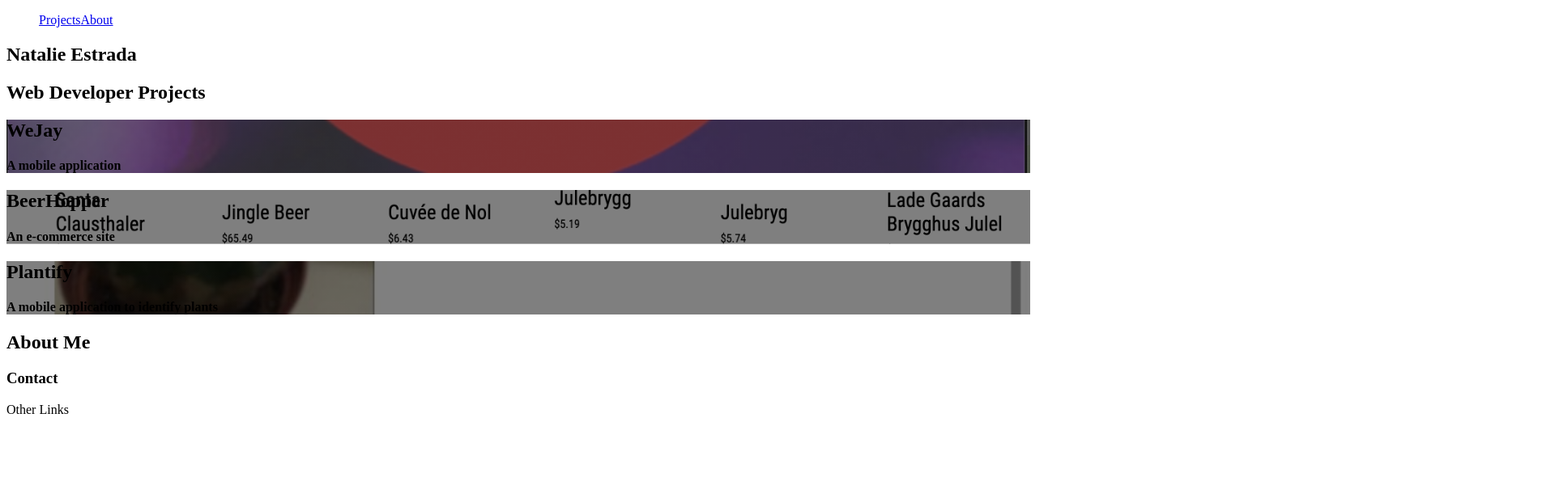
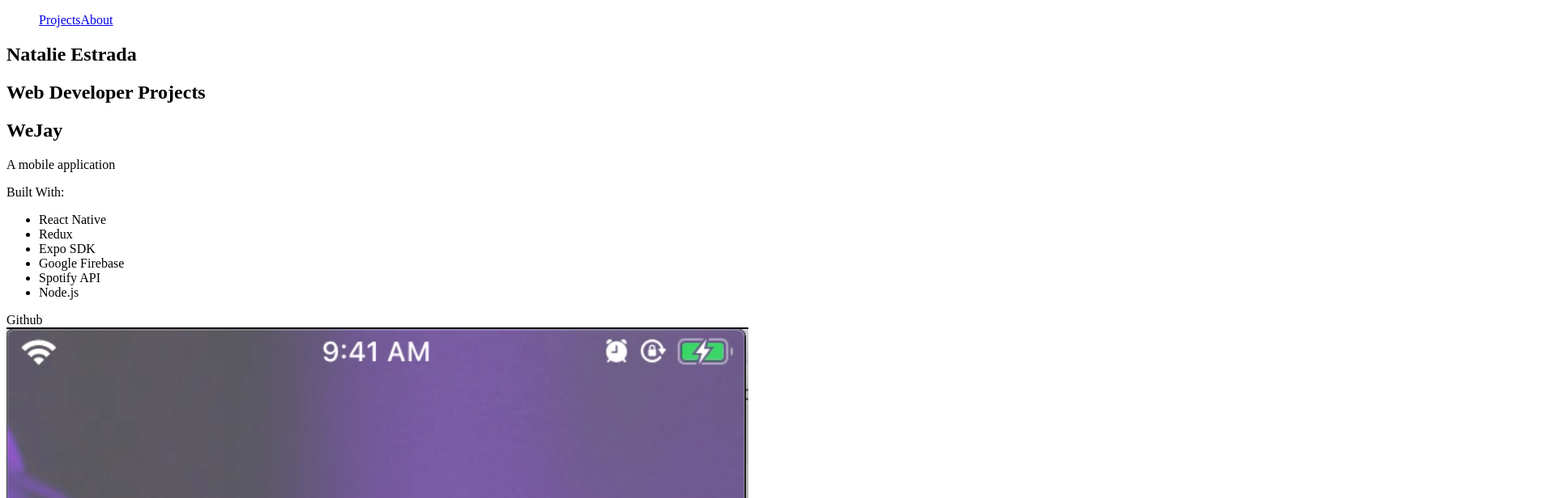
Before and after one commit to nmestrada/portfolio-nextjs, a Next.js app: page / in a window 1280 px wide. Shown: the top 616 px of the page at 81% size, 1920 px wide, since content can reach past the window. Built offline with nearby package versions, Linux system fonts and the light colour scheme.

Commit message:
project cards mostly styled

```diff
--- a/pages/components/singleProject.js
+++ b/pages/components/singleProject.js
@@ -5,27 +5,26 @@ export default function SingleProject({project}) {
     return (
         <div
             className="project card"
-            style={{
-                backgroundImage: `linear-gradient(rgba(0, 0, 0, 0.5), rgba(0, 0, 0, 0.5)), url(${images[0]})`,
-                backgroundPosition: 'center',
-                backgroundSize: 'cover',
-                backgroundRepeat: 'no-repeat'
-            }}
             key={project.title}
         >
-            <div
-                className="project-content"
-            >
+            <div className="project-content">
                 <h2>{project.title}</h2>
-                <h4>{project.description}</h4>
-                {/* <ul className="techStack">
-                    {techStack.map(item => <li key={item}>{item}</li>)}
-                </ul> */}
+                <p>{project.description}</p>
+                <p>Built With:
+                    <ul className="techStack">
+                        {techStack.map(item => <li key={item}>{item}</li>)}
+                    </ul>
+                </p>
+
+
+                <div className="project-links">
+                    <span>Github</span>
+                </div>
             </div>
-            {/* <div className='images-container'>
+            <div className='images-container'>
                 <img src={images[0]} alt='project-image' className='image'/>
-                {/* {images.map(image => <img key={image} src={image} alt='project-image' className='image'/>)}
-            </div> */}
+                {/* {images.map(image => <img key={image} src={image} alt='project-image' className='image'/>)}  */}
+            </div>
         </div>
     )
 }
--- a/styles/index.css
+++ b/styles/index.css
@@ -147,25 +147,26 @@ main {
     flex-direction: column;
     color: #fff;
 }
-.projects{
+.projects {
     /* padding: 0 1rem; */
     display: flex;
     flex-wrap: wrap;
     justify-content: space-evenly;
 }
+
 section {
     margin-bottom: 1rem;
 }
 
 /* component styles */
 .project{
-    color: rgba(255, 255, 255, 0.9);
     display: flex;
-    flex-basis: 33%;
+    flex-basis: 45%;
     flex-direction: column-reverse;
     justify-content: space-between;
     margin: 1rem;
-    /* padding: 1rem; */
+    padding: 1rem;
+    min-height: 24rem;
     border-radius: 10px;
     box-shadow: 0 3px 6px rgba(0,0,0,0.16), 0 3px 6px rgba(0,0,0,0.23);
 }
@@ -196,16 +197,16 @@ section {
 }
 .image {
     width: 100%;
-    height: 20rem;
+    max-height: 12rem;;
     border-radius: 10px 10px 0 0;
     object-fit: cover;
     z-index: -1;
 }
 .project-content {
+    display:flex;
+    flex-direction: column;
+    justify-content: flex-start;
     margin: 1rem;
-    background-position: center;
-    background-size: cover;
-    align-self: center;
 }
 .project-content > h4{
     margin:0;
```
